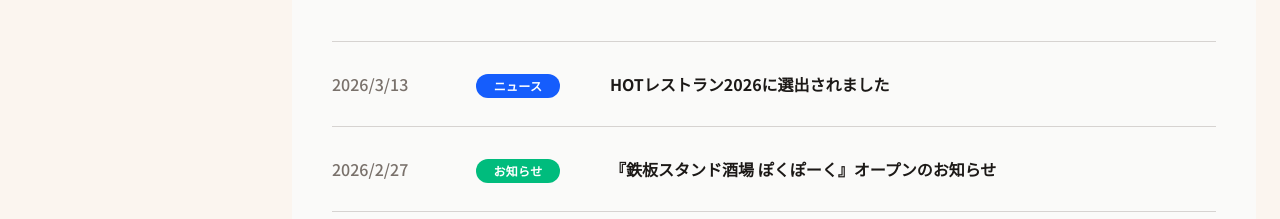
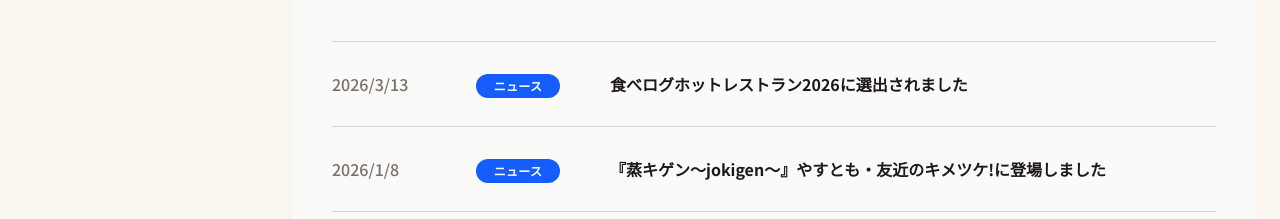
Before and after one commit to rpz-2024/rpzHP, a Next.js app: page / in a window 1280 px wide. Shown: the part 733-952 px from the top of the page. Built offline with nearby package versions, Linux system fonts and the light colour scheme; no server answers.

Commit message:
delete news page

```diff
--- a/src/data/news.ts
+++ b/src/data/news.ts
@@ -5,41 +5,18 @@
   {
     id: "2026-03-13",
     slug: "tabelog-hotrst",
-    title: "HOTレストラン2026に選出されました",
+    title: "食べログホットレストラン2026に選出されました",
     date: "2026/3/13",
     category: "ニュース",
     excerpt:
-      "『蒸とアテふぅふぅ 京都駅前店』がHOTレストラン2026に選出されました。",
-    heroImage: "/images/news/1200x675.png",
-    contentHtml: `
+      "『蒸とアテふぅふぅ 京都駅前店』が食べログホットレストラン2026に選出されました。",
+    contentHtml:
+    `
+    <a class="text-blue-500" href="https://s.tabelog.com/hot-restaurant/" ">食べログホットレストラン2026</a>
+    `
 
-    `,
   },
-  {
-    id: "2026-02-27",
-    slug: "pokupoku-open",
-    title: "『鉄板スタンド酒場 ぽくぽーく』オープンのお知らせ",
-    date: "2026/2/27",
-    category: "お知らせ",
-    excerpt:
-      "『鉄板スタンド酒場 ぽくぽーく』がオープンしました。",
-    heroImage: "/images/news/1600x900.png",
-    contentHtml: `
 
-    `,
-  },
-  {
-    id: "2026-02-01",
-    slug: "jokigen-toyota-open",
-    title: "『蒸キゲン〜jokigen〜』豊田店オープンのお知らせ",
-    date: "2026/2/1",
-    category: "お知らせ",
-    excerpt:
-      "『蒸キゲン〜jokigen〜』豊田店がオープンしました。",
-    contentHtml: `
-
-    `,
-  },
   {
     id: "2026-01-08",
     slug: "jokigen-yasutomo-tv",
@@ -47,7 +24,6 @@
     date: "2026/1/8",
     category: "ニュース",
     excerpt: "『蒸キゲン〜jokigen〜』やすとも・友近のキメツケ!に登場しました。",
-    heroImage: "/images/news/1200x675.png",
     contentHtml: `
 
     `,
@@ -59,7 +35,6 @@
     date: "2025/9/12",
     category: "お知らせ",
     excerpt: "『蒸キゲン〜jokigen〜』烏丸御池店がオープンしました。",
-    heroImage: "/images/news/1600x900.png",
     contentHtml: `
     `,
   },
@@ -70,82 +45,10 @@
     date: "2025/6/18",
     category: "お知らせ",
     excerpt: "『蒸とアテふぅふぅ 烏丸六角店』やすとも・友近のキメツケ!に登場しました。",
-    heroImage: "/images/news/1600x900.png",
     contentHtml: `
     `,
   },
 
-  // ↓ ここから追加していけばOK
-  {
-    id: "2025-06-02",
-    slug: "corporate-site-renewal",
-    title: "株式会社RPZ コーポレートサイトをリニューアルしました",
-    date: "2025/6/2",
-    category: "ニュース",
-    excerpt: "コーポレートサイトをリニューアルしました。",
-    heroImage: "/images/news/corporate-site-renewal.jpg",
-    contentHtml: `<p>このたびコーポレートサイトをリニューアルいたしました。</p>`,
-  },
-  {
-    id: "2025-05-09",
-    slug: "recruit-update",
-    title: "採用情報を更新しました",
-    date: "2025/5/9",
-    category: "採用",
-    excerpt: "採用ページの情報を更新しました。",
-    heroImage: "/images/news/recruit-update.jpg",
-    contentHtml: `<p>採用情報を更新しました。</p>`,
-  },
-  {
-    id: "2025-05-07",
-    slug: "spring-fair",
-    title: "春のおすすめフェア開催のお知らせ",
-    date: "2025/5/7",
-    category: "イベント",
-    excerpt: "春のおすすめフェアを開催します。",
-    heroImage: "/images/news/spring-fair.jpg",
-    contentHtml: `<p>春のおすすめフェアを開催します。</p>`,
-  },
-  {
-    id: "2025-04-30",
-    slug: "gw-schedule",
-    title: "GW期間中の営業スケジュールについて",
-    date: "2025/4/30",
-    category: "お知らせ",
-    excerpt: "GW期間中の営業スケジュールをご案内します。",
-    heroImage: "/images/news/gw-schedule.jpg",
-    contentHtml: `<p>GW期間中の営業スケジュールをご案内します。</p>`,
-  },
-  {
-    id: "2025-04-03",
-    slug: "jokigen-new-store",
-    title: "『蒸キゲン〜jokigen〜』新店舗準備開始のお知らせ",
-    date: "2025/4/3",
-    category: "ニュース",
-    excerpt: "新店舗準備開始のお知らせです。",
-    heroImage: "/images/news/jokigen-new-store.jpg",
-    contentHtml: `<p>新店舗準備を開始しました。</p>`,
-  },
-  {
-    id: "2025-03-19",
-    slug: "new-brand-launch",
-    title: "新ブランド立ち上げに関するお知らせ",
-    date: "2025/3/19",
-    category: "ニュース",
-    excerpt: "新ブランド立ち上げに関するお知らせです。",
-    heroImage: "/images/news/new-brand-launch.jpg",
-    contentHtml: `<p>新ブランド立ち上げに関するお知らせです。</p>`,
-  },
-  {
-    id: "2025-03-05",
-    slug: "price-revision",
-    title: "一部メニュー価格改定のお知らせ",
-    date: "2025/3/5",
-    category: "お知らせ",
-    excerpt: "一部メニュー価格改定についてのお知らせです。",
-    heroImage: "/images/news/price-revision.jpg",
-    contentHtml: `<p>一部メニュー価格改定についてのお知らせです。</p>`,
-  },
 ];
 
 const parseNewsDate = (date: string) => {
```
